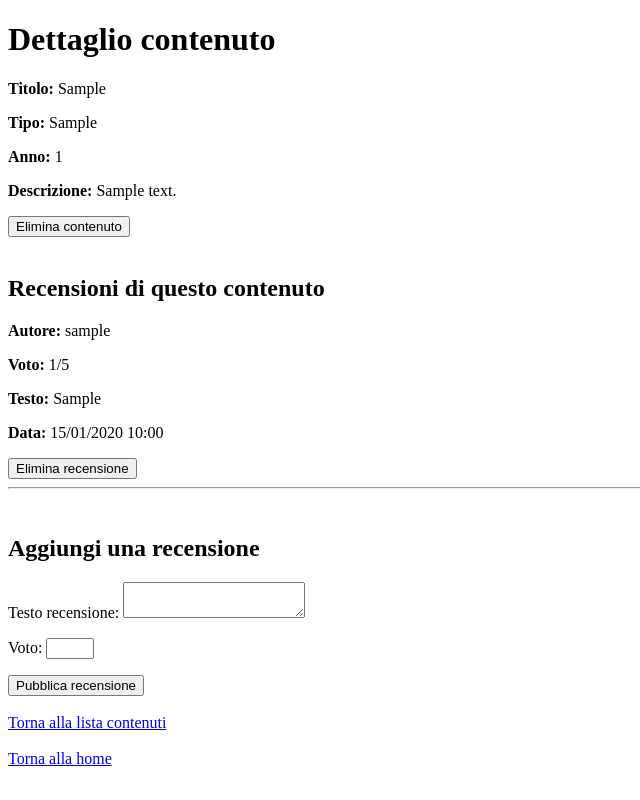
After one commit to Cangurosa/GestoreRecensioni, a Spring Boot app: page /listaContenuti/1 in a window 1280 px wide. The commit adds this page. Shown: the whole page, without its empty margins (0-640 px from the left). Run offline with Spring Boot 4, Linux system fonts and the light colour scheme; the visitor is signed in with stand-in values (Sample User, id 1); tables that the repository leaves empty hold one stand-in row (values such as "Sample post"); some of the project's set-up classes (security, data sources, template engines, error pages and the like) are left out, and stand-ins take their place; some libraries are stand-ins or nearby versions.

Commit message:
**corretto** gestione Contenuti, visione lista contenuti, creazione per admin contenuto, eliminazione per admin contenuto, aggiunta recensione per utenti registrati proprio nella pagina dettaglio contenuto, risoluzione di bug passati

```diff
--- a/src/main/java/it/uniroma3/siw/recensioni/config/SecurityConfig.java
+++ b/src/main/java/it/uniroma3/siw/recensioni/config/SecurityConfig.java
@@ -50,7 +50,7 @@ public class SecurityConfig {
     protected SecurityFilterChain configure(HttpSecurity http) throws Exception {
         http
                 .authorizeHttpRequests(auth -> auth
-                        .requestMatchers("/", "/index", "/login", "/registrazione", "/css/**", "/home","/cercaRecensioni", "/listaRecensioni", "/images/**","/recensioni", "/recensioni/cerca").permitAll()
+                        .requestMatchers("/", "/index", "/login", "/registrazione", "/css/**", "/home","/cercaRecensioni", "/listaRecensioni", "/images/**","/recensioni", "/recensioni/cerca", "/listaContenuti/**").permitAll()
                         .requestMatchers("/admin/**").hasAuthority("ADMIN")
                         .requestMatchers("/user/**").hasAnyAuthority("USER", "ADMIN")
                         .anyRequest().authenticated()
--- /dev/null
+++ b/src/main/java/it/uniroma3/siw/recensioni/controller/ContenutoController.java
@@ -0,0 +1,58 @@
+package it.uniroma3.siw.recensioni.controller;
+
+import it.uniroma3.siw.recensioni.model.Contenuto;
+import it.uniroma3.siw.recensioni.service.ContenutoService;
+import it.uniroma3.siw.recensioni.service.RecensioneService;
+import it.uniroma3.siw.recensioni.service.UtenteService;
+import org.springframework.stereotype.Controller;
+import org.springframework.ui.Model;
+import org.springframework.web.bind.annotation.GetMapping;
+import org.springframework.web.bind.annotation.PathVariable;
+import org.springframework.web.bind.annotation.PostMapping;
+
+@Controller
+public class ContenutoController {
+    private final ContenutoService contenutoService;
+    private final UtenteService utenteService;
+    private final RecensioneService recensioneService;
+
+    public ContenutoController(ContenutoService contenutoService, UtenteService utenteService, RecensioneService recensioneService) {
+        this.contenutoService = contenutoService;
+        this.utenteService = utenteService;
+        this.recensioneService = recensioneService;
+    }
+
+    @GetMapping ("/admin/nuovoContenuto")
+    public String mostraFormNuovoContenutoAdmin(Model model){
+        model.addAttribute("modelContenuto", new Contenuto());
+        return "/admin/nuovoContenuto";
+    }
+
+    @GetMapping ("/listaContenuti")
+    public String mostraListaContenuti(Model model){
+        model.addAttribute("modelContenuti", this.contenutoService.getAllContenuti());
+        return "listaContenuti";
+    }
+
+    @PostMapping("/admin/dettaglioContenuto/{id}/elimina")
+    public String eliminaContenuto(@PathVariable Long id) {
+        this.contenutoService.eliminaContenuto(id);
+        return "redirect:/listaContenuti";
+    }
+
+    @PostMapping("/admin/nuovoContenuto")
+    public String registraNuovoContenuto(Contenuto contenuto){
+        this.contenutoService.aggiungiNuovoContenuto(contenuto);
+        return "redirect:/listaContenuti";
+    }
+
+    @GetMapping("/listaContenuti/{id}")
+    public String mostraDettaglioContenuto(Model model, @PathVariable Long id) {
+        Contenuto contenuto = this.contenutoService.getContenutoById(id);
+
+        model.addAttribute("modelContenuto", contenuto);
+        model.addAttribute("modelRecensioni", this.recensioneService.getALLRecensioniDiUnContenutoSpecifico(id));
+
+        return "contenuto";
+    }
+}
--- a/src/main/java/it/uniroma3/siw/recensioni/controller/RecensioneController.java
+++ b/src/main/java/it/uniroma3/siw/recensioni/controller/RecensioneController.java
@@ -59,13 +59,13 @@ public class RecensioneController {
 
         this.recensioneService.salvaRecensione(recensione, username, contenutoId);
 
-        return "redirect:/recensioni/mie";
+        return "redirect:/listaContenuti/" + contenutoId;
     }
 
     @PostMapping("/r/{id}/elimina")
     public String eliminaRecensione(@PathVariable Long id) {
         this.recensioneService.eliminaRecensione(id);
-        return "redirect:/recensioni/mie";
+        return "redirect:/listaContenuti";
     }
 
     @GetMapping("/recensioni/cerca")
--- /dev/null
+++ b/src/main/resources/templates/contenuto.html
@@ -0,0 +1,112 @@
+<!DOCTYPE html>
+<html lang="it"
+      xmlns:th="http://www.thymeleaf.org"
+      xmlns:sec="http://www.thymeleaf.org/extras/spring-security">
+<head>
+    <meta charset="UTF-8">
+    <title>Dettaglio contenuto</title>
+</head>
+<body>
+
+<h1>Dettaglio contenuto</h1>
+
+<p>
+    <strong>Titolo:</strong>
+    <span th:text="${modelContenuto.titolo}"></span>
+</p>
+
+<p>
+    <strong>Tipo:</strong>
+    <span th:text="${modelContenuto.tipo}"></span>
+</p>
+
+<p>
+    <strong>Anno:</strong>
+    <span th:text="${modelContenuto.anno}"></span>
+</p>
+
+<p>
+    <strong>Descrizione:</strong>
+    <span th:text="${modelContenuto.descrizione}"></span>
+</p>
+
+<div sec:authorize="hasAuthority('ADMIN')">
+    <form th:action="@{/admin/dettaglioContenuto/{id}/elimina(id=${modelContenuto.id})}"
+          method="post">
+        <button type="submit">Elimina contenuto</button>
+    </form>
+</div>
+
+<br>
+
+<h2>Recensioni di questo contenuto</h2>
+
+<div th:if="${#lists.isEmpty(modelContenuto.recensioni)}">
+    <p>Nessuna recensione presente.</p>
+</div>
+
+<div th:each="r : ${modelRecensioni}">
+    <p>
+        <strong>Autore:</strong>
+        <span th:text="${r.utente.username}"></span>
+    </p>
+
+    <p>
+        <strong>Voto:</strong>
+        <span th:text="${r.stelle}"></span>/5
+    </p>
+
+    <p>
+        <strong>Testo:</strong>
+        <span th:text="${r.testo}"></span>
+    </p>
+
+    <p>
+        <strong>Data:</strong>
+        <span th:text="${#temporals.format(r.dataEOra, 'dd/MM/yyyy HH:mm')}"></span>
+    </p>
+
+    <form th:if="${#authentication.name == r.utente.username}"
+          th:action="@{/r/{id}/elimina(id=${r.id})}"
+          method="post">
+        <button type="submit">Elimina recensione</button>
+    </form>
+
+    <hr>
+</div>
+
+<br>
+
+<div sec:authorize="isAuthenticated()">
+    <h2>Aggiungi una recensione</h2>
+
+    <form th:action="@{/recensioni/nuova}" method="post">
+        <input type="hidden" name="contenutoId" th:value="${modelContenuto.id}">
+
+        <p>
+            Testo recensione:
+            <textarea name="testo" required></textarea>
+        </p>
+
+        <p>
+            Voto:
+            <input type="number" name="stelle" min="1" max="5" required>
+        </p>
+
+        <button type="submit">Pubblica recensione</button>
+    </form>
+</div>
+
+<div sec:authorize="isAnonymous()">
+    <p>Devi effettuare il login per scrivere una recensione.</p>
+    <a th:href="@{/login}">Fai il login</a>
+</div>
+
+<br>
+
+<a th:href="@{/listaContenuti}">Torna alla lista contenuti</a>
+<br><br>
+<a th:href="@{/home}">Torna alla home</a>
+
+</body>
+</html>
```
Also changed, not shown: src/main/java/it/uniroma3/siw/recensioni/service/ContenutoService.java (+28 -1 lines), src/main/resources/templates/admin/nuovoContenuto.html (added, +56 -0 lines), src/main/resources/templates/home.html (+8 -0 lines), src/main/resources/templates/listaContenuti.html (added, +49 -0 lines).
